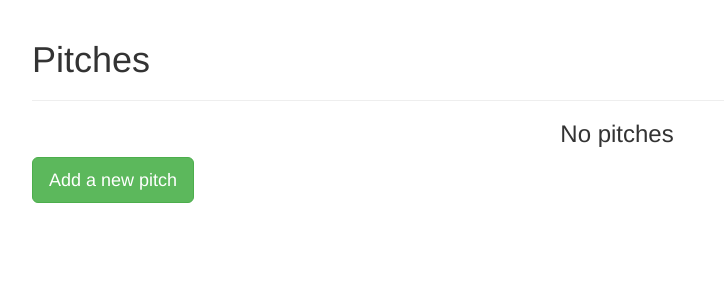
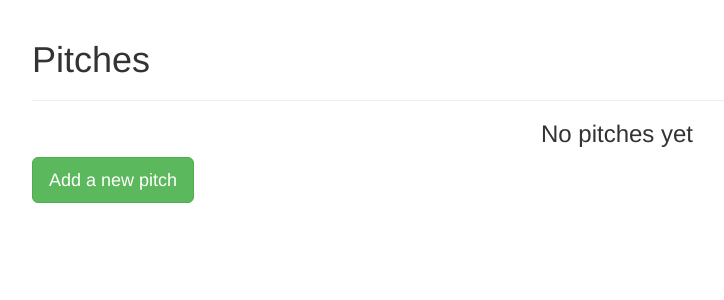
Before and after one commit to Jeffmusa/PITCH-POOL, a Flask app: page /pitch in a window 1280 px wide. Shown: the part 102-402 px from the top of the page, without its empty margins (23-747 px from the left). Run offline with Flask 2, Linux system fonts and the light colour scheme; some libraries are stand-ins or nearby versions.

Commit message:
routing done

```diff
--- a/app/templates/new_pitch.html
+++ b/app/templates/new_pitch.html
@@ -1,6 +1,6 @@
 {% extends 'base.html'%} {% import "bootstrap/wtf.html" as wtf %} {% block content %}
 <div class="container">
-    {{ wtf.quick_form(PitchForm) }}
+    <!-- {{ wtf.quick_form(form) }} -->
 </div>
 
 {% endblock %}
--- a/app/templates/pitch.html
+++ b/app/templates/pitch.html
@@ -11,7 +11,7 @@
             {{macro.displayPitches(pitches)}}
 
         {% else%}
-            <h3 class="text-center">No pitches </h3>
+            <h3 class="text-center">No pitches yet</h3>
 
 
             <a class="btn btn-success btn-lg text-center" href="/new_pitch"> Add a new pitch</a>
@@ -23,25 +23,6 @@
 
 
 
-
-
-
-
-
-
-
-
-
-
-
-
-
-
-
-
-
-
-
 </div>
 
 {% endblock%}
```
